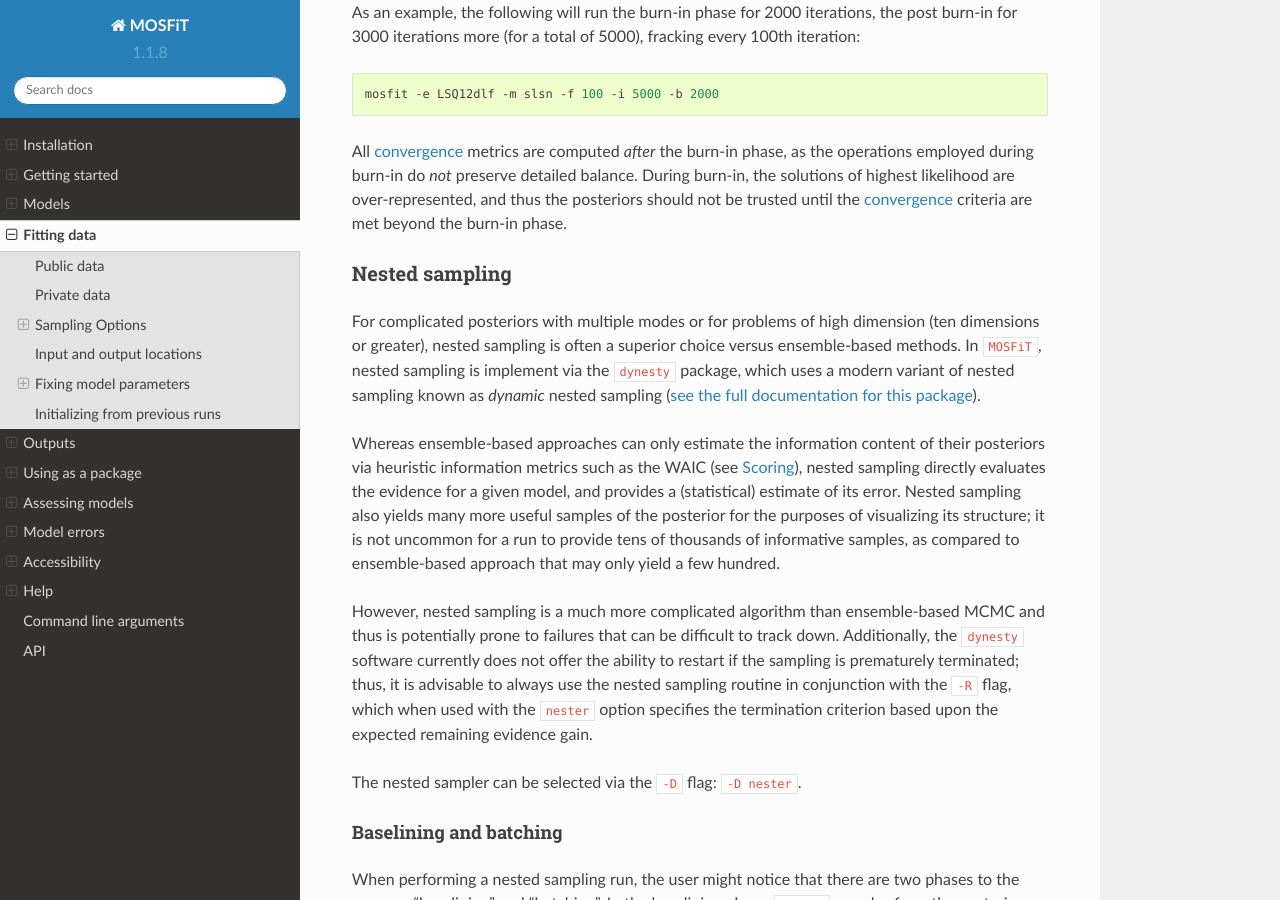
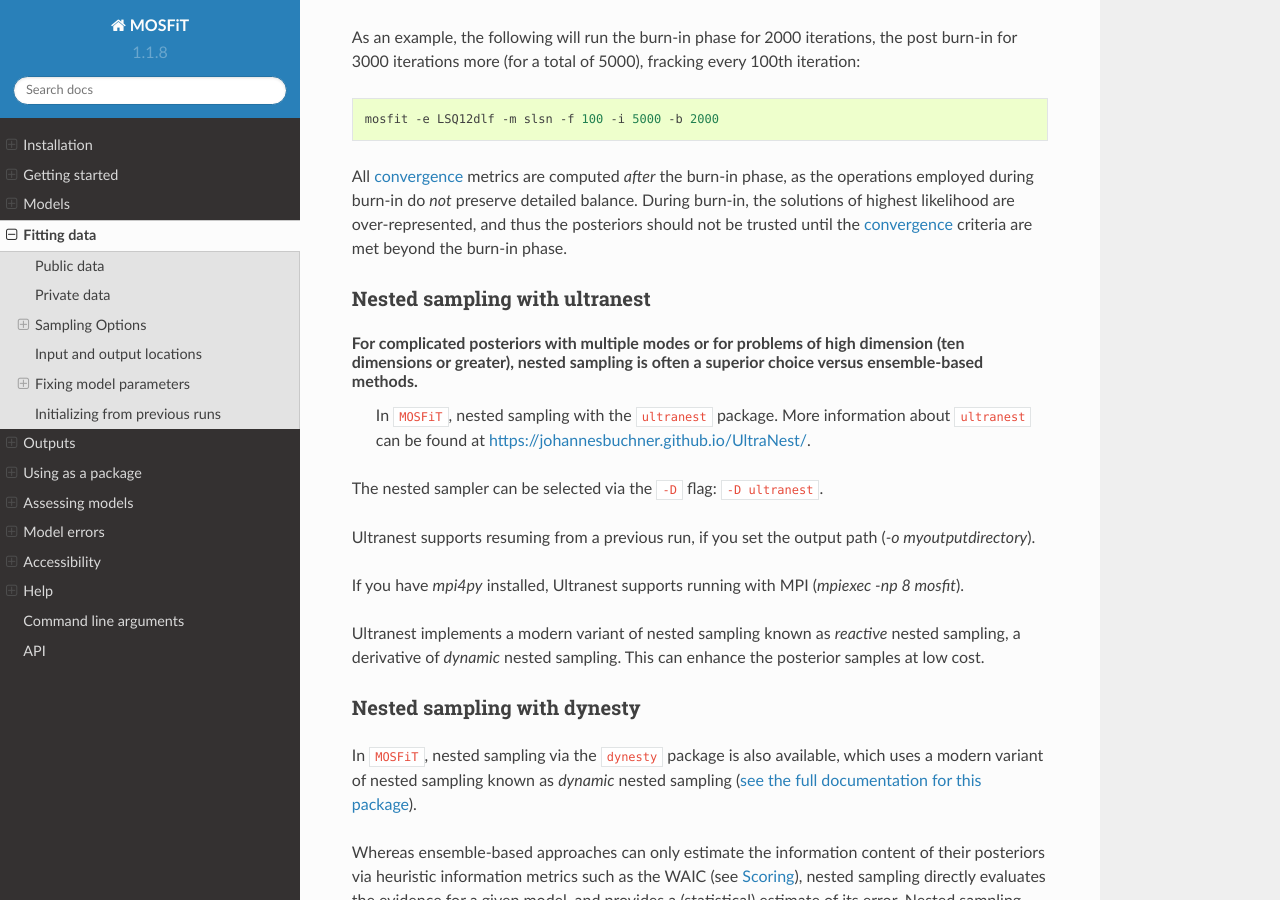
Before and after one commit to guillochon/MOSFiT, a Sphinx documentation site: the page built from docs/fitting.rst, in a window 1280 px wide and 900 px high, scrolled down 3927 px. Built offline with Sphinx 7.4.7 and the Read the Docs theme 2.0.0, drawn with Linux system fonts in a browser that asks for light colours; some of the changed text lies outside the part shown.

Commit message:
document how to use ultranest

```diff
--- a/docs/fitting.rst
+++ b/docs/fitting.rst
@@ -52,9 +52,10 @@ Note that this step is completely optional, users do not have to share their dat
 Sampling Options
 ----------------
 
-``MOSFiT`` at present offers two ways to sample the parameter space: An ensemble-based MCMC (implemented with the ``emcee`` package), and a nested sampling approach (implemented with the ``dynesty`` package). The ensemble-based approach is presently the default sampler used in ``MOSFiT``, although the nested sampler (which in preliminary testing performs better) is likely to replace it as the default in a future version.
+``MOSFiT`` at present offers three ways to sample the parameter space: An ensemble-based MCMC (implemented with the ``emcee`` package), and two nested sampling approach (implemented with the ``ultranest`` and ``dynesty`` packages).
+The ensemble-based approach is presently the default sampler used in ``MOSFiT``, although nested sampling (which in preliminary testing performs better) is likely to replace it as the default in a future version.
 
-Samplers are selected via the ``-D`` option: ``-D ensembler`` for the ensemble-based approach, and ``-D nester`` for the nested sampling approach. The two approaches are described below.
+Samplers are selected via the ``-D`` option: ``-D ensembler`` for the ensemble-based approach, and ``-D nester`` for nested sampling with ``dynesty`` and ``-D ultranest`` for ultranest. The approaches are described below.
 
 .. _ensembler:
 
@@ -134,10 +135,26 @@ All :ref:`convergence <convergence>` metrics are computed *after* the burn-in ph
 
 .. _nester:
 
-Nested sampling
-===============
+Nested sampling with ultranest
+==============================
 
-For complicated posteriors with multiple modes or for problems of high dimension (ten dimensions or greater), nested sampling is often a superior choice versus ensemble-based methods. In ``MOSFiT``, nested sampling is implement via the ``dynesty`` package, which uses a modern variant of nested sampling known as *dynamic* nested sampling (`see the full documentation for this package <http://dynesty.rtfd.io>`_).
+For complicated posteriors with multiple modes or for problems of high dimension (ten dimensions or greater), nested sampling is often a superior choice versus ensemble-based methods.
+ In ``MOSFiT``, nested sampling with the ``ultranest`` package. More information about ``ultranest`` can be found at https://johannesbuchner.github.io/UltraNest/.
+
+The nested sampler can be selected via the ``-D`` flag: ``-D ultranest``.
+
+Ultranest supports resuming from a previous run, if you set the output path (`-o myoutputdirectory`).
+
+If you have `mpi4py` installed, Ultranest supports running with MPI (`mpiexec -np 8 mosfit`).
+
+Ultranest implements a modern variant of nested sampling known as *reactive* nested sampling,
+a derivative of *dynamic* nested sampling. This can enhance the posterior samples at low cost.
+
+Nested sampling with dynesty
+=============================
+
+
+In ``MOSFiT``, nested sampling via the ``dynesty`` package is also available, which uses a modern variant of nested sampling known as *dynamic* nested sampling (`see the full documentation for this package <http://dynesty.rtfd.io>`_).
 
 Whereas ensemble-based approaches can only estimate the information content of their posteriors via heuristic information metrics such as the WAIC (see :ref:`scoring`), nested sampling directly evaluates the evidence for a given model, and provides a (statistical) estimate of its error. Nested sampling also yields many more useful samples of the posterior for the purposes of visualizing its structure; it is not uncommon for a run to provide tens of thousands of informative samples, as compared to ensemble-based approach that may only yield a few hundred.
 
```
